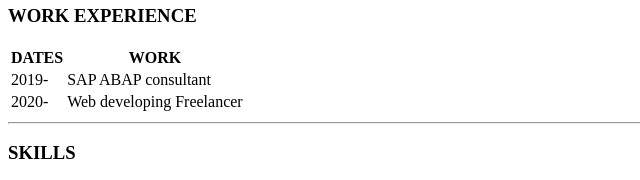
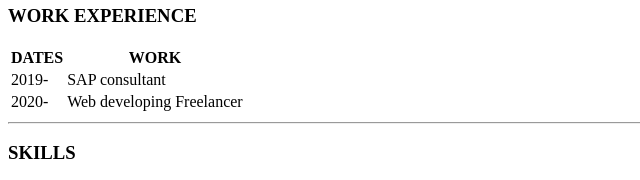
Before and after one commit to AbeeB/cv, a plain HTML site: page index.html in a window 1280 px wide. Shown: the part 225-405 px from the top of the page, 0-640 px from the left. Drawn offline with Linux system fonts and the light colour scheme.

Commit message:
Update index.html

```diff
--- a/index.html
+++ b/index.html
@@ -2,7 +2,7 @@
 <html lang="en" dir="ltr">
   <head>
     <meta charset="utf-8">
-    <title>Abitha's Personnel Site</title>
+    <title>She's Personnel Site</title>
   </head>
   <body>
 <!--  <img src="Capture.PNG" alt="Abitha's Profile Picture"> -->
@@ -25,7 +25,7 @@
   <tbody>
     <tr>
       <td>2019-</td>
-      <td>SAP ABAP consultant</td>
+      <td>SAP consultant</td>
     </tr>
     <tr>
       <td>2020-</td>
```
